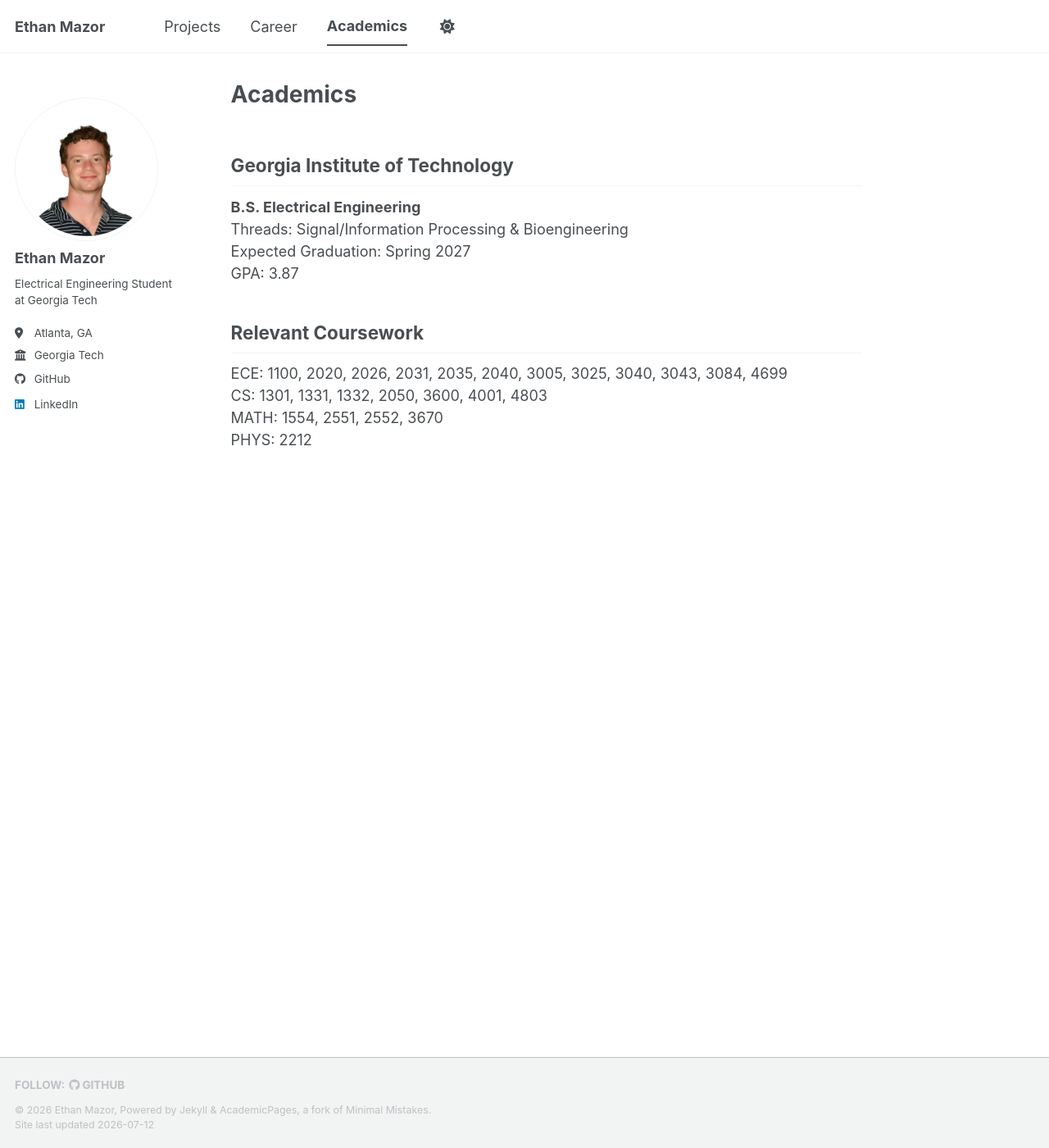
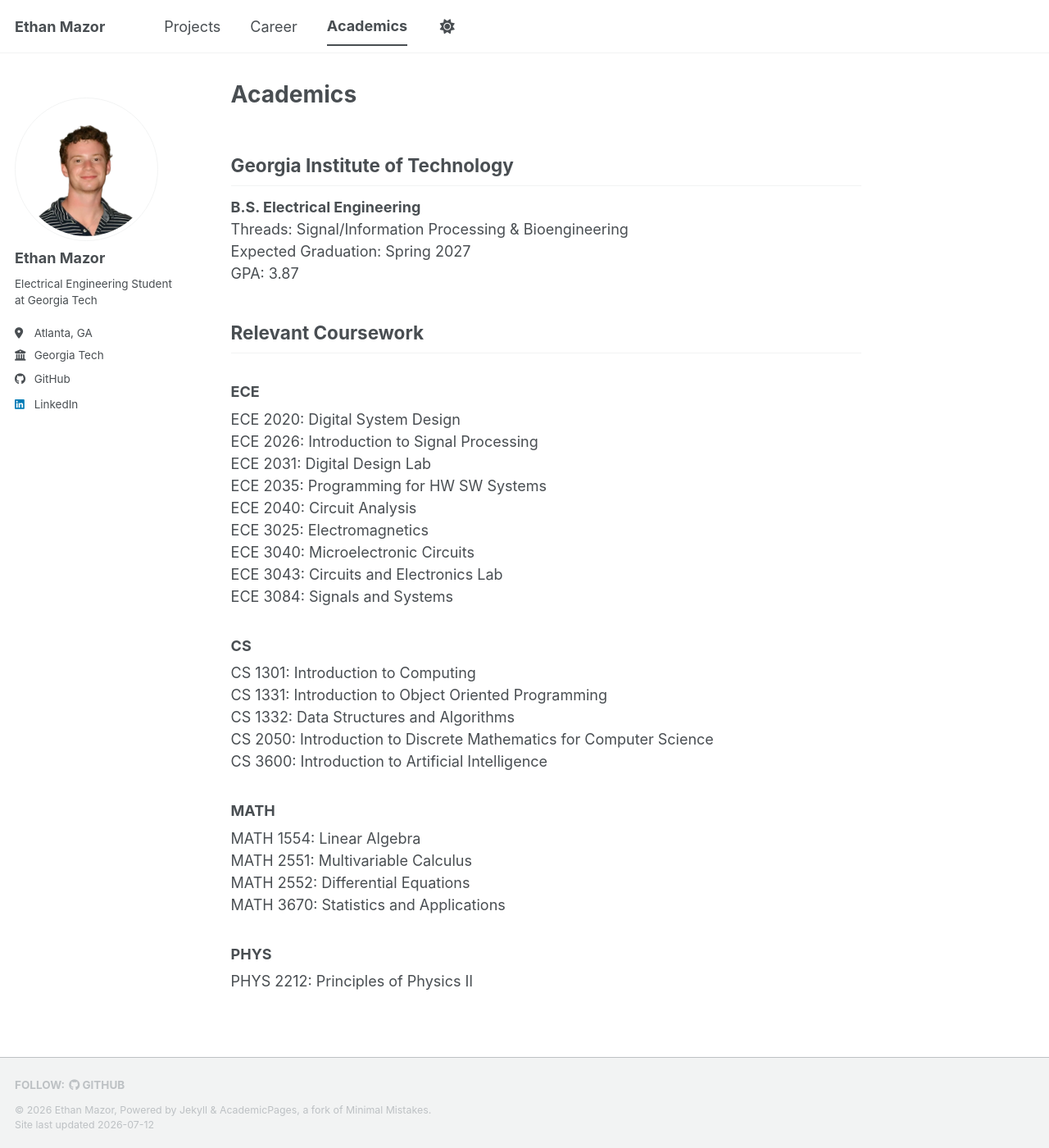
Before and after one commit to ethanmazor/ethanmazor.github.io, a Jekyll site: the page built from _pages/academics.md, in a window 1280 px wide and 1400 px high. Shown: the whole window at 82% size. Built offline with Jekyll 4.4.1, drawn with Linux system fonts in a browser that asks for light colours; a style sheet for code colours, icons or effects is not loaded.

Commit message:
style: refactor coursework formatting on academics page
Co-authored-by: Copilot <223556219+Copilot@users.noreply.github.com>

```diff
--- a/_pages/academics.md
+++ b/_pages/academics.md
@@ -14,7 +14,29 @@ GPA: 3.87
 
 ## Relevant Coursework
 
-ECE: 1100, 2020, 2026, 2031, 2035, 2040, 3005, 3025, 3040, 3043, 3084, 4699
-CS: 1301, 1331, 1332, 2050, 3600, 4001, 4803
-MATH: 1554, 2551, 2552, 3670
-PHYS: 2212
+### ECE
+ECE 2020: Digital System Design
+ECE 2026: Introduction to Signal Processing
+ECE 2031: Digital Design Lab
+ECE 2035: Programming for HW SW Systems
+ECE 2040: Circuit Analysis
+ECE 3025: Electromagnetics
+ECE 3040: Microelectronic Circuits
+ECE 3043: Circuits and Electronics Lab
+ECE 3084: Signals and Systems
+
+### CS
+CS 1301: Introduction to Computing
+CS 1331: Introduction to Object Oriented Programming
+CS 1332: Data Structures and Algorithms
+CS 2050: Introduction to Discrete Mathematics for Computer Science
+CS 3600: Introduction to Artificial Intelligence
+
+### MATH
+MATH 1554: Linear Algebra
+MATH 2551: Multivariable Calculus
+MATH 2552: Differential Equations
+MATH 3670: Statistics and Applications
+
+### PHYS
+PHYS 2212: Principles of Physics II
```
